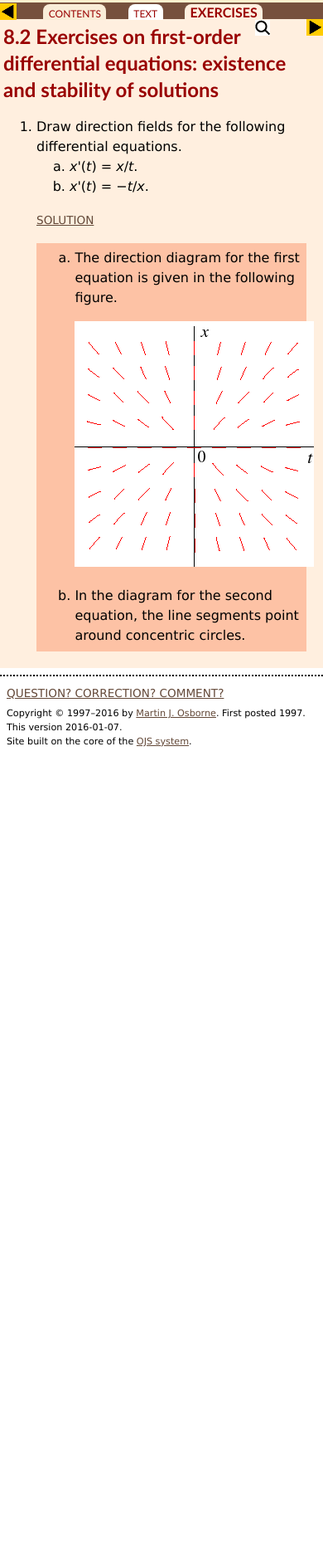
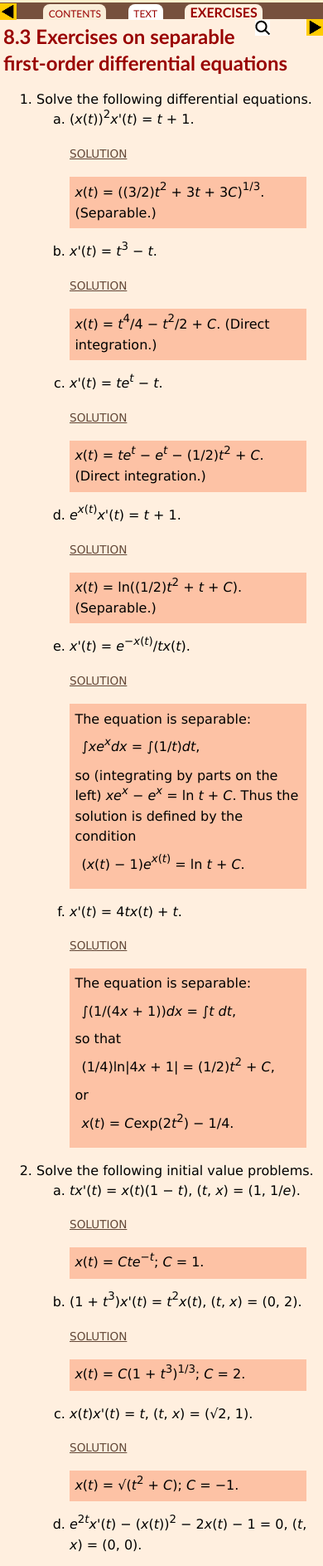
Before and after one commit to Tryingitout30303/trial2, a plain HTML site: page index.html in a window 390 px wide. Shown: the part 108-1995 px from the top of the page at 83% size. Before the commit the page ends 1015 px from the top, so only its background shows below. Drawn offline with Linux system fonts and the light colour scheme.

Commit message:
Add files via upload

```diff
--- a/index.html
+++ b/index.html
@@ -13,7 +13,7 @@
         </script>
 
 
-    <title>Mathematical methods for economic theory: 8.2 Exercises on first-order differential equations: existence and stability of solutions</title>
+    <title>Mathematical methods for economic theory: 8.3 Exercises on separable first-order differential equations</title>
     <meta name="viewport" content="width=device-width, initial-scale=1">
             <meta name="description" content="">
         <meta name="keywords" content="">
@@ -202,14 +202,14 @@
                                     <a href="https://mjo.osborne.economics.utoronto.ca/index.php/tutorial/index/1/46"><img alt="Previous section" src="./index_files/backsec.gif" height="20" title="Differential equations"></a>
                                 </span>
 
-                                    <a href="https://mjo.osborne.economics.utoronto.ca/index.php/tutorial/index/1/47"><img alt="Previous page" src="./index_files/back.gif" height="20" title="Differential equations"></a>
+                                    <a href="https://mjo.osborne.economics.utoronto.ca/index.php/tutorial/index/1/48"><img alt="Previous page" src="./index_files/back.gif" height="20" title="First-order equations"></a>
 
                 <span class="tab">
                     <span class="contents"><a href="https://mjo.osborne.economics.utoronto.ca/index.php/tutorial/index/1/toc" class="menuAction">Contents</a></span>
                 </span>
 
                                     <span class="tab">
-                        <span class="text"><a href="https://mjo.osborne.economics.utoronto.ca/index.php/tutorial/index/1/fde/t" class="menuAction">Text</a></span>
+                        <span class="text"><a href="https://mjo.osborne.economics.utoronto.ca/index.php/tutorial/index/1/sep/t" class="menuAction">Text</a></span>
                     </span>
 
                                             <span class="tab">
@@ -222,7 +222,7 @@
                             <span class="tab">
                     <a href="https://mjo.osborne.economics.utoronto.ca/index.php/tutorial/index/1/sch" class="menuAction" title="Search"><img alt="Search" src="./index_files/searchIcon.png"></a>
                 </span>
-                                        <a href="https://mjo.osborne.economics.utoronto.ca/index.php/tutorial/index/1/49"><img alt="Next page" src="./index_files/next.gif" height="20" title="Separable equations"></a>
+                                        <a href="https://mjo.osborne.economics.utoronto.ca/index.php/tutorial/index/1/50"><img alt="Next page" src="./index_files/next.gif" height="20" title="Linear first-order equations"></a>
                             <span class="hideable">
                                     <a href="https://mjo.osborne.economics.utoronto.ca/index.php/tutorial/index/1/54"><img alt="Next section" src="./index_files/nextsec.gif" height="20" title="Difference equations"></a>
                                 </span>
@@ -268,26 +268,91 @@ window.onclick = function(event) {
         <div id="exercises">
 
         <header>
-            <h2>8.2 Exercises on first-order differential equations: existence and stability of solutions</h2>
+            <h2>8.3 Exercises on separable first-order differential equations</h2>
         </header>
 
 	<ol type="1">
-<li>Draw direction fields for the following differential equations.
+<li>Solve the following differential equations.
 <ol type="a">
-<li><i>x</i>'(<i>t</i>)&nbsp;= <i>x</i>/<i>t</i>.
-</li><li><i>x</i>'(<i>t</i>)&nbsp;= −<i>t</i>/<i>x</i>.
+<li>(<i>x</i>(<i>t</i>))<sup>2</sup><i>x</i>'(<i>t</i>)&nbsp;= <i>t</i>&nbsp;+ 1.
+<p>
+<a class="action" href="javascript:toggleSolution(1)">Solution</a></p><div class="solution" id="1" style="display: block;">
+<i>x</i>(<i>t</i>)&nbsp;= ((3/2)<i>t</i><sup>2</sup>&nbsp;+ 3<i>t</i>&nbsp;+ 3<i>C</i>)<sup>1/3</sup>.  (Separable.)
+</div>
+<p>
+</p></li><li><i>x</i>'(<i>t</i>)&nbsp;= <i>t</i><sup>3</sup>&nbsp;− <i>t</i>.
+<p>
+<a class="action" href="javascript:toggleSolution(2)">Solution</a></p><div class="solution" id="2" style="display: block;">
+<i>x</i>(<i>t</i>)&nbsp;= <i>t</i><sup>4</sup>/4&nbsp;− <i>t</i><sup>2</sup>/2&nbsp;+ <i>C</i>.  (Direct integration.)
+</div>
+<p>
+</p></li><li><i>x</i>'(<i>t</i>)&nbsp;= <i>t</i><i>e</i><sup><i>t</i></sup>&nbsp;− <i>t</i>.
+<p>
+<a class="action" href="javascript:toggleSolution(3)">Solution</a></p><div class="solution" id="3" style="display: block;">
+<i>x</i>(<i>t</i>)&nbsp;= <i>t</i><i>e</i><sup><i>t</i></sup>&nbsp;− <i>e</i><sup><i>t</i></sup>&nbsp;− (1/2)<i>t</i><sup>2</sup>&nbsp;+ <i>C</i>.  (Direct integration.)
+</div>
+<p>
+</p></li><li><i>e</i><sup><i>x</i>(<i>t</i>)</sup><i>x</i>'(<i>t</i>)&nbsp;= <i>t</i>&nbsp;+ 1.
+<p>
+<a class="action" href="javascript:toggleSolution(4)">Solution</a></p><div class="solution" id="4" style="display: block;">
+<i>x</i>(<i>t</i>)&nbsp;= ln((1/2)<i>t</i><sup>2</sup>&nbsp;+ <i>t</i>&nbsp;+ <i>C</i>).  (Separable.)
+</div>
+<p>
+</p></li><li><i>x</i>'(<i>t</i>)&nbsp;= <i>e</i><sup>−<i>x</i>(<i>t</i>)</sup>/<i>t</i><i>x</i>(<i>t</i>).
+<p>
+<a class="action" href="javascript:toggleSolution(5)">Solution</a></p><div class="solution" id="5" style="display: block;">
+The equation is separable:
+<div class="equation">∫<i>x</i><i>e</i><sup><i>x</i></sup><i>d</i><i>x</i>&nbsp;= ∫(1/<i>t</i>)<i>d</i><i>t</i>,</div>
+so (integrating by parts on the left) <i>x</i><i>e</i><sup><i>x</i></sup>&nbsp;− <i>e</i><sup><i>x</i></sup>&nbsp;= ln&nbsp;<i>t</i>&nbsp;+ <i>C</i>.  Thus the solution is defined by the condition
+<div class="equation">(<i>x</i>(<i>t</i>)&nbsp;− 1)<i>e</i><sup><i>x</i>(<i>t</i>)</sup>&nbsp;= ln&nbsp;<i>t</i>&nbsp;+ <i>C</i>.</div>
+</div>
+<p>
+</p></li><li><i>x</i>'(<i>t</i>)&nbsp;= 4<i>t</i><i>x</i>(<i>t</i>)&nbsp;+ <i>t</i>.
+<p>
+<a class="action" href="javascript:toggleSolution(6)">Solution</a></p><div class="solution" id="6" style="display: block;">
+The equation is separable:
+<div class="equation">∫(1/(4<i>x</i>&nbsp;+ 1))<i>d</i><i>x</i>&nbsp;= ∫<i>t</i>&nbsp;<i>d</i><i>t</i>,</div>
+so that
+<div class="equation">(1/4)ln|4<i>x</i>&nbsp;+ 1|&nbsp;= (1/2)<i>t</i><sup>2</sup>&nbsp;+ <i>C</i>,</div>
+or
+<div class="equation"><i>x</i>(<i>t</i>)&nbsp;= <i>C</i>exp(2<i>t</i><sup>2</sup>)&nbsp;− 1/4.</div>
+</div>
 </li></ol>
 <p>
-<a class="action" href="javascript:toggleSolution(1)">Solution</a></p><div class="solution" id="1" style="display: block;">
+</p></li><li>Solve the following initial value problems.
 <ol type="a">
-<li>The direction diagram for the first equation is given in the following figure.
+<li><i>t</i><i>x</i>'(<i>t</i>)&nbsp;= <i>x</i>(<i>t</i>)(1&nbsp;− <i>t</i>), (<i>t</i>, <i>x</i>)&nbsp;= (1, 1/<i>e</i>).
 <p>
-<img alt="" src="./index_files/fdex1sg1.gif">
-</p><p>
-</p></li><li>In the diagram for the second equation, the line segments point around concentric circles.
-</li></ol>
+<a class="action" href="javascript:toggleSolution(7)">Solution</a></p><div class="solution" id="7" style="display: block;">
+<i>x</i>(<i>t</i>)&nbsp;= <i>C</i><i>t</i><i>e</i><sup>−<i>t</i></sup>; <i>C</i>&nbsp;= 1.
+</div>
+<p>
+</p></li><li>(1&nbsp;+ <i>t</i><sup>3</sup>)<i>x</i>'(<i>t</i>)&nbsp;= <i>t</i><sup>2</sup><i>x</i>(<i>t</i>), (<i>t</i>, <i>x</i>)&nbsp;= (0, 2).
+<p>
+<a class="action" href="javascript:toggleSolution(8)">Solution</a></p><div class="solution" id="8" style="display: block;">
+<i>x</i>(<i>t</i>)&nbsp;= <i>C</i>(1&nbsp;+ <i>t</i><sup>3</sup>)<sup>1/3</sup>; <i>C</i>&nbsp;= 2.
+</div>
+<p>
+</p></li><li><i>x</i>(<i>t</i>)<i>x</i>'(<i>t</i>)&nbsp;= <i>t</i>, (<i>t</i>, <i>x</i>)&nbsp;= (√2, 1).
+<p>
+<a class="action" href="javascript:toggleSolution(9)">Solution</a></p><div class="solution" id="9" style="display: block;">
+<i>x</i>(<i>t</i>)&nbsp;= √(<i>t</i><sup>2</sup>&nbsp;+ <i>C</i>); <i>C</i>&nbsp;= −1.
+</div>
+<p>
+</p></li><li><i>e</i><sup>2<i>t</i></sup><i>x</i>'(<i>t</i>)&nbsp;− (<i>x</i>(<i>t</i>))<sup>2</sup>&nbsp;− 2<i>x</i>(<i>t</i>)&nbsp;− 1&nbsp;= 0, (<i>t</i>, <i>x</i>)&nbsp;= (0, 0).
+<p>
+<a class="action" href="javascript:toggleSolution(10)">Solution</a></p><div class="solution" id="10" style="display: block;">
+<i>x</i>(<i>t</i>)&nbsp;= (2&nbsp;− <i>C</i>&nbsp;− <i>e</i><sup>−2<i>t</i></sup>)/(<i>C</i>&nbsp;+ <i>e</i><sup>−2<i>t</i></sup>); <i>C</i>&nbsp;= 1.
+</div>
+<p>
+</p></li><li><i>x</i>'(<i>t</i>)&nbsp;= 4<i>t</i><i>x</i>(<i>t</i>)&nbsp;+ <i>t</i>, (<i>t</i>, <i>x</i>)&nbsp;= (0, 0).
+<p>
+<a class="action" href="javascript:toggleSolution(11)">Solution</a></p><div class="solution" id="11" style="display: block;">
+<i>x</i>(<i>t</i>)&nbsp;= <i>C</i><i>e</i><sup>2<i>t</i><sup>2</sup></sup>&nbsp;− 1/4; <i>C</i>&nbsp;= 1/4.
 </div>
 </li></ol>
+</li></ol>
+
 
 
 
@@ -303,7 +368,7 @@ window.onclick = function(event) {
             <p>
             </p><form method="post" name="tutorialComment" id="tutorialComment" onsubmit="return validateForm();" action="https://mjo.osborne.economics.utoronto.ca/index.php/tutorial/saveTutorialComment">
                         <input type="hidden" name="commentId" value="0">
-            <input type="hidden" name="pageId" value="73">
+            <input type="hidden" name="pageId" value="75">
 
 
 
@@ -343,8 +408,8 @@ window.onclick = function(event) {
         </div>
 
             <div id="footerNotes">
-    	  Copyright © 1997–2016 by <a href="https://www.economics.utoronto.ca/osborne/">Martin J. Osborne</a>.
-              First posted 1997.  This version 2016-01-07.
+    	  Copyright © 1997–2019 by <a href="https://www.economics.utoronto.ca/osborne/">Martin J. Osborne</a>.
+              First posted 1997.  This version 2019-04-09.
     <br>
         Site built on the core of the <a href="http://pkp.sfu.ca/?q=ojs">OJS system</a>.
     </div><!-- footerNotes -->
```
